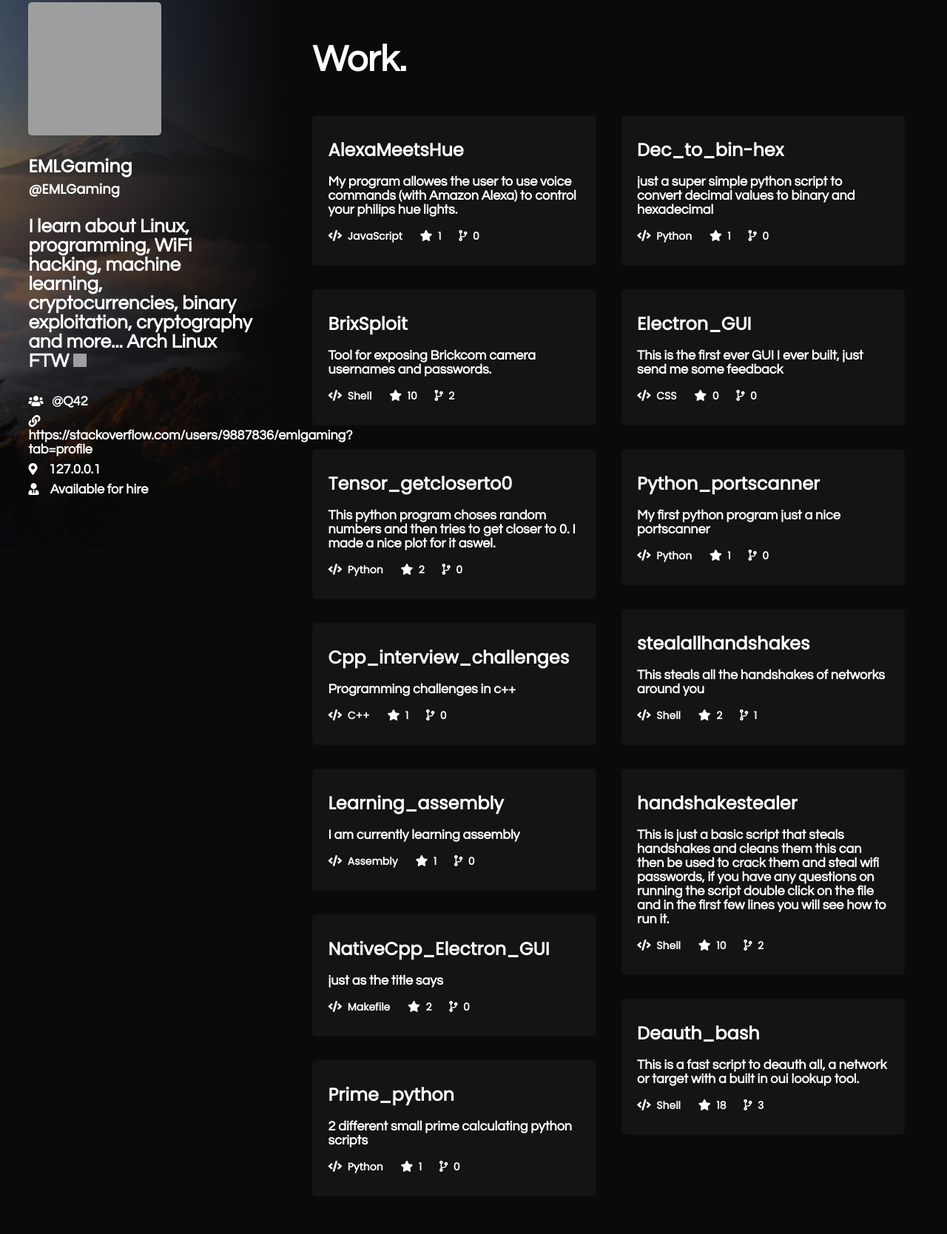
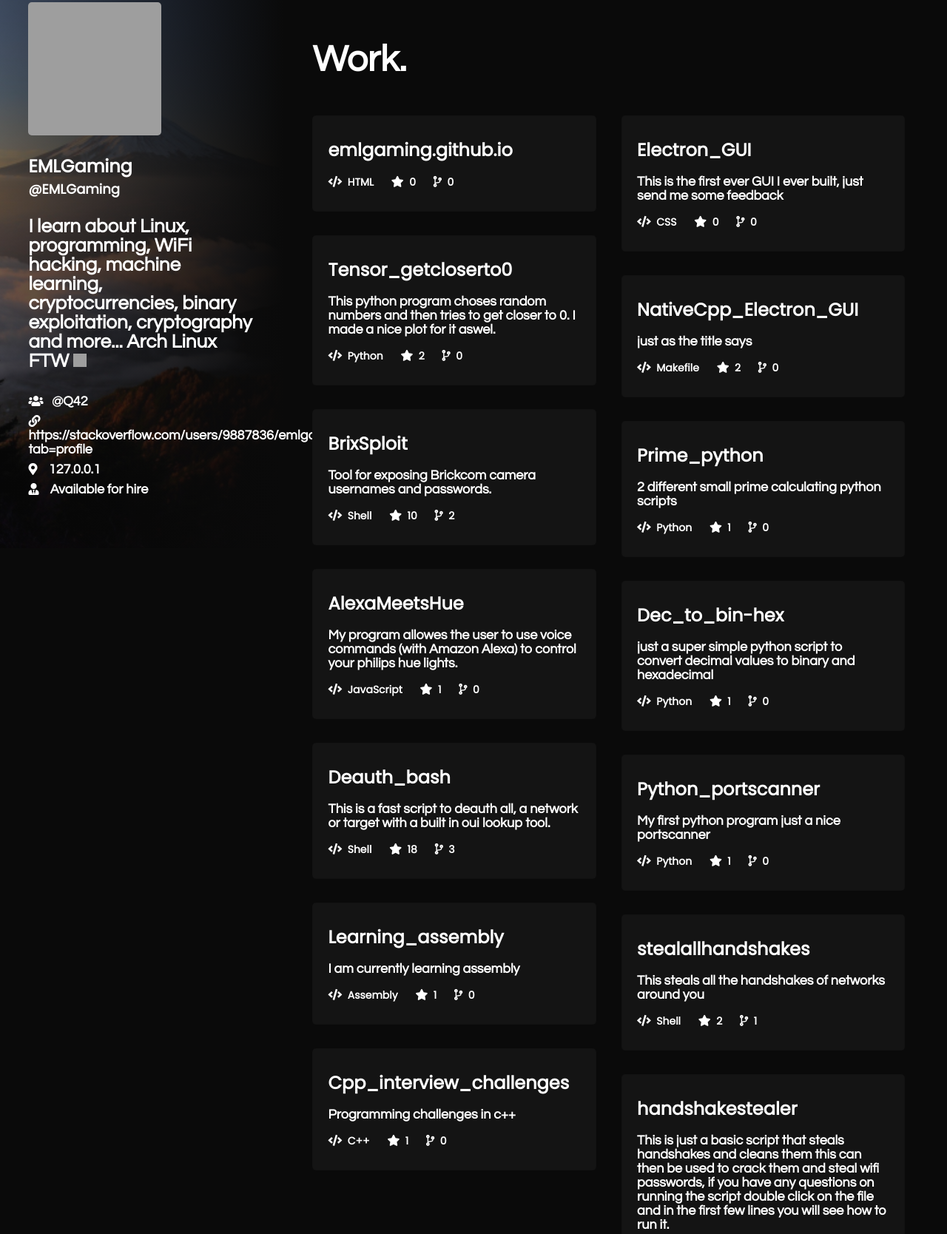
Before and after one commit to EMLGaming/emlgaming.github.io, a plain HTML site: page index.html in a window 1280 px wide. Shown: the part 59-1727 px from the top of the page at 74% size. Drawn offline with nearby package versions, Linux system fonts and the light colour scheme; grey boxes are pictures that could not be loaded.

Commit message:
desc order pushed

```diff
--- a/config.json
+++ b/config.json
@@ -3,7 +3,7 @@
   "username": "EMLGaming",
   "name": "EMLGaming",
   "userimg": "https://avatars3.githubusercontent.com/u/25344246?v=4",
-  "sort": "created",
+  "sort": "pushed",
   "order": "asc",
   "includeFork": false,
   "theme": "dark.css"
--- a/index.html
+++ b/index.html
@@ -30,15 +30,28 @@ Arch Linux FTW
         <div id="work">
             <h1>Work.</h1>
             <div class="projects" id="work_section">
-                        <a href="https://github.com/EMLGaming/AlexaMeetsHue" target="_blank">
+                        <a href="https://github.com/EMLGaming/emlgaming.github.io" target="_blank">
                         <section>
-                            <div class="section_title">AlexaMeetsHue</div>
+                            <div class="section_title">emlgaming.github.io</div>
                             <div class="about_section">
-                            <span style="display:block;">My program allowes the user to use voice commands (with Amazon Alexa) to control your philips hue lights.</span>
+                            <span style="display:none;">undefined</span>
                             </div>
                             <div class="bottom_section">
-                                <span style="display:inline-block;"><i class="fas fa-code"></i>&nbsp; JavaScript</span>
-                                <span><i class="fas fa-star"></i>&nbsp; 1</span>
+                                <span style="display:inline-block;"><i class="fas fa-code"></i>&nbsp; HTML</span>
+                                <span><i class="fas fa-star"></i>&nbsp; 0</span>
+                                <span><i class="fas fa-code-branch"></i>&nbsp; 0</span>
+                            </div>
+                        </section>
+                        </a>
+                        <a href="https://github.com/EMLGaming/Tensor_getcloserto0" target="_blank">
+                        <section>
+                            <div class="section_title">Tensor_getcloserto0</div>
+                            <div class="about_section">
+                            <span style="display:block;">This python program choses random numbers and then tries to get closer to 0. I made a nice plot for it aswel.</span>
+                            </div>
+                            <div class="bottom_section">
+                                <span style="display:inline-block;"><i class="fas fa-code"></i>&nbsp; Python</span>
+                                <span><i class="fas fa-star"></i>&nbsp; 2</span>
                                 <span><i class="fas fa-code-branch"></i>&nbsp; 0</span>
                             </div>
                         </section>
@@ -56,15 +69,41 @@ Arch Linux FTW
                             </div>
                         </section>
                         </a>
-                        <a href="https://github.com/EMLGaming/Tensor_getcloserto0" target="_blank">
+                        <a href="https://github.com/EMLGaming/AlexaMeetsHue" target="_blank">
                         <section>
-                            <div class="section_title">Tensor_getcloserto0</div>
+                            <div class="section_title">AlexaMeetsHue</div>
                             <div class="about_section">
-                            <span style="display:block;">This python program choses random numbers and then tries to get closer to 0. I made a nice plot for it aswel.</span>
+                            <span style="display:block;">My program allowes the user to use voice commands (with Amazon Alexa) to control your philips hue lights.</span>
                             </div>
                             <div class="bottom_section">
-                                <span style="display:inline-block;"><i class="fas fa-code"></i>&nbsp; Python</span>
-                                <span><i class="fas fa-star"></i>&nbsp; 2</span>
+                                <span style="display:inline-block;"><i class="fas fa-code"></i>&nbsp; JavaScript</span>
+                                <span><i class="fas fa-star"></i>&nbsp; 1</span>
+                                <span><i class="fas fa-code-branch"></i>&nbsp; 0</span>
+                            </div>
+                        </section>
+                        </a>
+                        <a href="https://github.com/EMLGaming/Deauth_bash" target="_blank">
+                        <section>
+                            <div class="section_title">Deauth_bash</div>
+                            <div class="about_section">
+                            <span style="display:block;">This is a fast script to deauth all, a network or target with a built in oui lookup tool. </span>
+                            </div>
+                            <div class="bottom_section">
+                                <span style="display:inline-block;"><i class="fas fa-code"></i>&nbsp; Shell</span>
+                                <span><i class="fas fa-star"></i>&nbsp; 18</span>
+                                <span><i class="fas fa-code-branch"></i>&nbsp; 3</span>
+                            </div>
+                        </section>
+                        </a>
+                        <a href="https://github.com/EMLGaming/Learning_assembly" target="_blank">
+                        <section>
+                            <div class="section_title">Learning_assembly</div>
+                            <div class="about_section">
+                            <span style="display:block;">I am currently learning assembly</span>
+                            </div>
+                            <div class="bottom_section">
+                                <span style="display:inline-block;"><i class="fas fa-code"></i>&nbsp; Assembly</span>
+                                <span><i class="fas fa-star"></i>&nbsp; 1</span>
                                 <span><i class="fas fa-code-branch"></i>&nbsp; 0</span>
                             </div>
                         </section>
@@ -82,15 +121,15 @@ Arch Linux FTW
                             </div>
                         </section>
                         </a>
-                        <a href="https://github.com/EMLGaming/Learning_assembly" target="_blank">
+                        <a href="https://github.com/EMLGaming/Electron_GUI" target="_blank">
                         <section>
-                            <div class="section_title">Learning_assembly</div>
+                            <div class="section_title">Electron_GUI</div>
                             <div class="about_section">
-                            <span style="display:block;">I am currently learning assembly</span>
+                            <span style="display:block;">This is the first ever GUI I ever built, just send me some feedback</span>
                             </div>
                             <div class="bottom_section">
-                                <span style="display:inline-block;"><i class="fas fa-code"></i>&nbsp; Assembly</span>
-                                <span><i class="fas fa-star"></i>&nbsp; 1</span>
+                                <span style="display:inline-block;"><i class="fas fa-code"></i>&nbsp; CSS</span>
+                                <span><i class="fas fa-star"></i>&nbsp; 0</span>
                                 <span><i class="fas fa-code-branch"></i>&nbsp; 0</span>
                             </div>
                         </section>
@@ -134,19 +173,6 @@ Arch Linux FTW
                             </div>
                         </section>
                         </a>
-                        <a href="https://github.com/EMLGaming/Electron_GUI" target="_blank">
-                        <section>
-                            <div class="section_title">Electron_GUI</div>
-                            <div class="about_section">
-                            <span style="display:block;">This is the first ever GUI I ever built, just send me some feedback</span>
-                            </div>
-                            <div class="bottom_section">
-                                <span style="display:inline-block;"><i class="fas fa-code"></i>&nbsp; CSS</span>
-                                <span><i class="fas fa-star"></i>&nbsp; 0</span>
-                                <span><i class="fas fa-code-branch"></i>&nbsp; 0</span>
-                            </div>
-                        </section>
-                        </a>
                         <a href="https://github.com/EMLGaming/Python_portscanner" target="_blank">
                         <section>
                             <div class="section_title">Python_portscanner</div>
@@ -183,19 +209,6 @@ Arch Linux FTW
                                 <span style="display:inline-block;"><i class="fas fa-code"></i>&nbsp; Shell</span>
                                 <span><i class="fas fa-star"></i>&nbsp; 10</span>
                                 <span><i class="fas fa-code-branch"></i>&nbsp; 2</span>
-                            </div>
-                        </section>
-                        </a>
-                        <a href="https://github.com/EMLGaming/Deauth_bash" target="_blank">
-                        <section>
-                            <div class="section_title">Deauth_bash</div>
-                            <div class="about_section">
-                            <span style="display:block;">This is a fast script to deauth all, a network or target with a built in oui lookup tool. </span>
-                            </div>
-                            <div class="bottom_section">
-                                <span style="display:inline-block;"><i class="fas fa-code"></i>&nbsp; Shell</span>
-                                <span><i class="fas fa-star"></i>&nbsp; 18</span>
-                                <span><i class="fas fa-code-branch"></i>&nbsp; 3</span>
                             </div>
                         </section>
                         </a></div>
```
